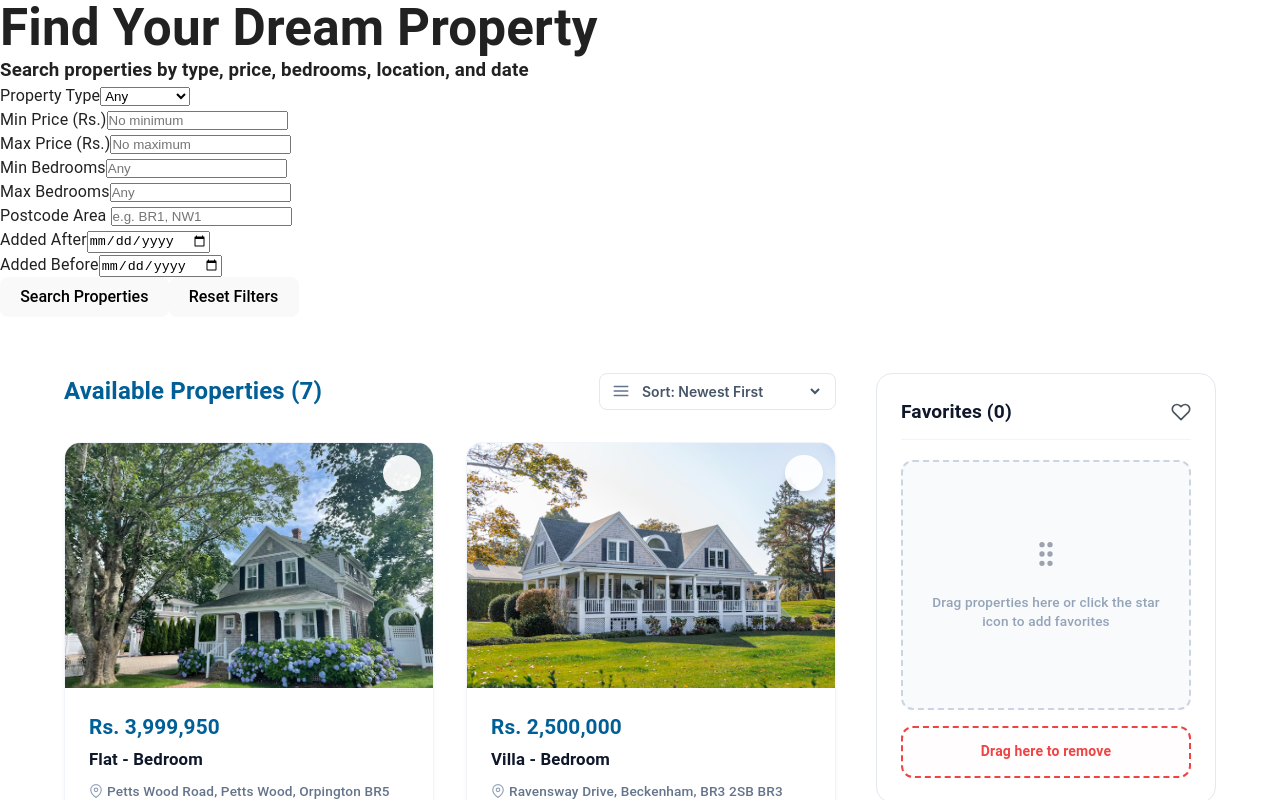
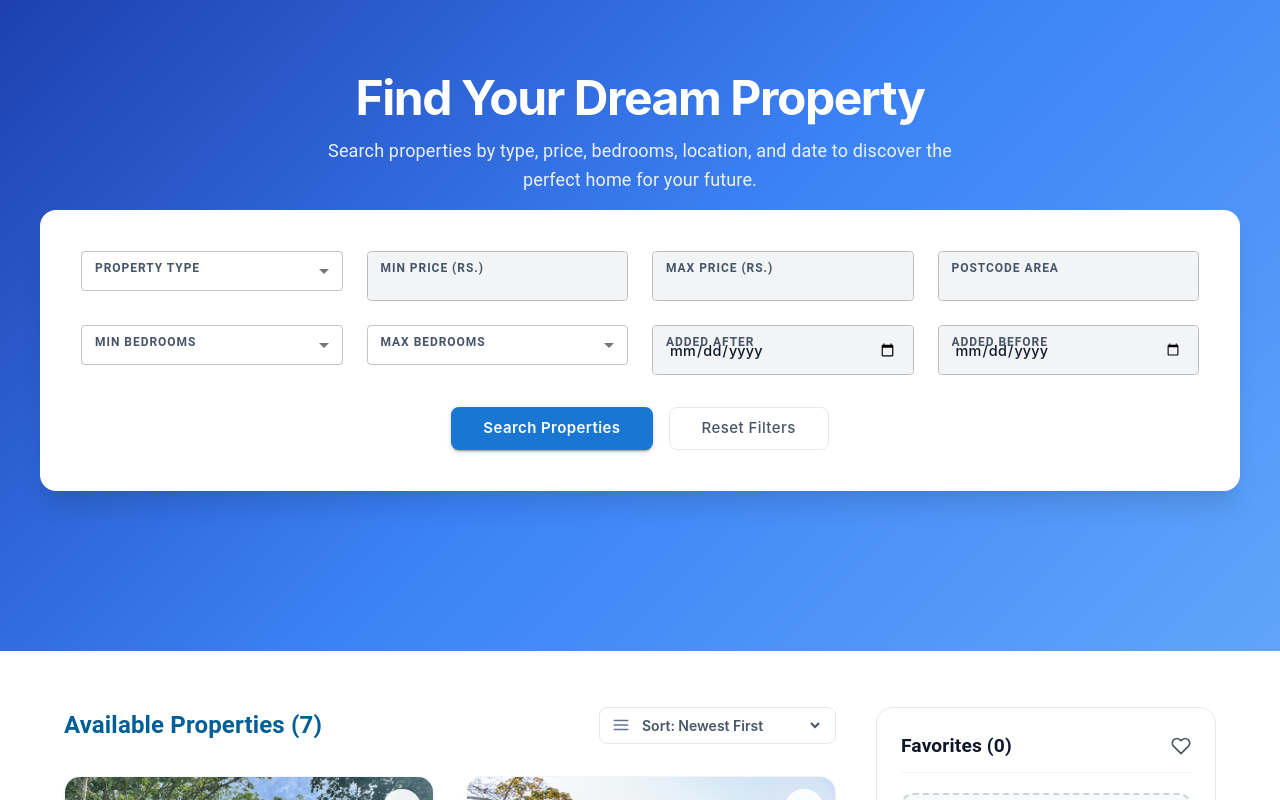
Before and after one commit to sasindi200/estate-agent-app, a React (Vite) app: page / in a window 1280 px wide. Shown: the top 800 px of the page. Built offline with nearby package versions, Linux system fonts and the light colour scheme.

Commit message:
convert search bar form inputs to Material UI react widgets and add UI tests for the real PropertyCard component

```diff
--- a/src/components/SearchBar.jsx
+++ b/src/components/SearchBar.jsx
@@ -1,4 +1,12 @@
 import React, { useState } from 'react';
+import {
+  FormControl,
+  InputLabel,
+  Select,
+  MenuItem,
+  TextField,
+  Button
+} from '@mui/material';
 
 const SearchBar = ({ onSearch }) => {
   const [formData, setFormData] = useState({
@@ -41,133 +49,192 @@ const SearchBar = ({ onSearch }) => {
   };
 
   return (
-    <section className = "search-container">
+    <div className="search-section">
+      <div className="search-banner">
         <h1>Find Your Dream Property</h1>
-      <h3>Search properties by type, price, bedrooms, location, and date</h3>
-
-      <form onSubmit=  {handleSubmit}  className= "search-form" >
-        <div className= "form-row">
-          <div className  =" form-group">
-            <label htmlFor= "type">Property Type</label>
-            <select
-              id= "type"
-              name= "type"
-              value= {formData.type}
-              onChange= {handleChange}
-              className= "form-control"
+        <p>Search properties by type, price, bedrooms, location, and date to discover the perfect home for your future.</p>
+      </div>
+      <div className="search-card-wrapper">
+        <form onSubmit={handleSubmit} className="search-form-custom">
+          <div className="search-grid">
+            <div className="search-field">
+              <FormControl fullWidth size="small" variant="outlined">
+                <InputLabel id="type-label">PROPERTY TYPE</InputLabel>
+                <Select
+                  labelId="type-label"
+                  id="type"
+                  name="type"
+                  value={formData.type}
+                  onChange={handleChange}
+                  label="PROPERTY TYPE"
                 >
-              <option value = "" >Any</option>
-              <option value = "house">House</option>
-              <option value = "flat">Flat</option>
-              <option value = "apartment">Apartment</option>
-              <option value = "villa">Villa</option>
-              <option value = "townhouse">Townhouse</option>
-
-            </select>
+                  <MenuItem value="">Any</MenuItem>
+                  <MenuItem value="house">House</MenuItem>
+                  <MenuItem value="flat">Flat</MenuItem>
+                  <MenuItem value="apartment">Apartment</MenuItem>
+                  <MenuItem value="villa">Villa</MenuItem>
+                  <MenuItem value="townhouse">Townhouse</MenuItem>
+                </Select>
+              </FormControl>
             </div>
 
-          <div className = "form-group">
-            <label htmlFor= "minPrice" >Min Price (Rs.)</label>
-            <input
+            <div className="search-field">
+              <TextField
+                fullWidth
+                size="small"
+                id="minPrice"
+                name="minPrice"
+                label="MIN PRICE (RS.)"
                 type="number"
-              id= "minPrice"
-              name="minPrice"
-              value= {formData.minPrice}
-              onChange=  {handleChange}
-              placeholder= "No minimum"
-              className=  "form-control"
+                value={formData.minPrice}
+                onChange={handleChange}
+                placeholder="No minimum"
+                inputProps={{ min: 0 }}
               />
             </div>
 
-          <div className="form-group">
-            <label htmlFor="maxPrice">Max Price (Rs.)</label>
-            <input
-              type="number"
+            <div className="search-field">
+              <TextField
+                fullWidth
+                size="small"
                 id="maxPrice"
                 name="maxPrice"
-              value = {formData.maxPrice}
+                label="MAX PRICE (RS.)"
+                type="number"
+                value={formData.maxPrice}
                 onChange={handleChange}
-              placeholder= "No maximum"
-              className= "form-control"
+                placeholder="No maximum"
+                inputProps={{ min: 0 }}
+              />
+            </div>
+
+            <div className="search-field">
+              <TextField
+                fullWidth
+                size="small"
+                id="postcode"
+                name="postcode"
+                label="POSTCODE AREA"
+                type="text"
+                value={formData.postcode}
+                onChange={handleChange}
+                placeholder="e.g. BR1, NW1"
+              />
+            </div>
+
+            <div className="search-field">
+              <FormControl fullWidth size="small" variant="outlined">
+                <InputLabel id="min-bedrooms-label">MIN BEDROOMS</InputLabel>
+                <Select
+                  labelId="min-bedrooms-label"
+                  id="minBedrooms"
+                  name="minBedrooms"
+                  value={formData.minBedrooms}
+                  onChange={handleChange}
+                  label="MIN BEDROOMS"
+                >
+                  <MenuItem value="">Any</MenuItem>
+                  <MenuItem value="1">1</MenuItem>
+                  <MenuItem value="2">2</MenuItem>
+                  <MenuItem value="3">3</MenuItem>
+                  <MenuItem value="4">4</MenuItem>
+                  <MenuItem value="5">5</MenuItem>
+                </Select>
+              </FormControl>
+            </div>
+
+            <div className="search-field">
+              <FormControl fullWidth size="small" variant="outlined">
+                <InputLabel id="max-bedrooms-label">MAX BEDROOMS</InputLabel>
+                <Select
+                  labelId="max-bedrooms-label"
+                  id="maxBedrooms"
+                  name="maxBedrooms"
+                  value={formData.maxBedrooms}
+                  onChange={handleChange}
+                  label="MAX BEDROOMS"
+                >
+                  <MenuItem value="">Any</MenuItem>
+                  <MenuItem value="1">1</MenuItem>
+                  <MenuItem value="2">2</MenuItem>
+                  <MenuItem value="3">3</MenuItem>
+                  <MenuItem value="4">4</MenuItem>
+                  <MenuItem value="5">5</MenuItem>
+                </Select>
+              </FormControl>
+            </div>
+
+            <div className="search-field">
+              <TextField
+                fullWidth
+                size="small"
+                id="dateFrom"
+                name="dateFrom"
+                label="ADDED AFTER"
+                type="date"
+                value={formData.dateFrom}
+                onChange={handleChange}
+                InputLabelProps={{ shrink: true }}
+              />
+            </div>
+
+            <div className="search-field">
+              <TextField
+                fullWidth
+                size="small"
+                id="dateTo"
+                name="dateTo"
+                label="ADDED BEFORE"
+                type="date"
+                value={formData.dateTo}
+                onChange={handleChange}
+                InputLabelProps={{ shrink: true }}
               />
             </div>
           </div>
 
-        <div className="form-row">
-          <div className="form-group">
-            <label htmlFor="minBedrooms">Min Bedrooms</label>
-            <input
-              type="number"
-              id="minBedrooms"
-              name="minBedrooms"
-              value={formData.minBedrooms}
-              onChange={handleChange}
-              min="0"
-              placeholder="Any"
-              className="form-control"
-            />
+          <div className="search-actions">
+            <Button
+              type="submit"
+              variant="contained"
+              color="primary"
+              size="large"
+              sx={{
+                textTransform: 'none',
+                fontWeight: 600,
+                fontFamily: 'var(--primary-font)',
+                borderRadius: '8px',
+                px: 4
+              }}
+            >
+              Search Properties
+            </Button>
+            <Button
+              type="button"
+              onClick={handleReset}
+              variant="outlined"
+              color="inherit"
+              size="large"
+              sx={{
+                textTransform: 'none',
+                fontWeight: 500,
+                fontFamily: 'var(--primary-font)',
+                borderRadius: '8px',
+                borderColor: 'var(--border-color)',
+                color: 'var(--text-medium)',
+                '&:hover': {
+                  borderColor: 'var(--text-light)',
+                  backgroundColor: 'rgba(0, 0, 0, 0.02)'
+                },
+                px: 4
+              }}
+            >
+              Reset Filters
+            </Button>
           </div>
-
-          <div className="form-group">
-            <label htmlFor="maxBedrooms">Max Bedrooms</label>
-            <input
-              type="number"
-              id="maxBedrooms"
-              name="maxBedrooms"
-              value={formData.maxBedrooms}
-              onChange={handleChange}
-              min="0"
-              placeholder="Any"
-              className="form-control"
-            />
-          </div>
-
-          <div className="form-group">
-            <label htmlFor="postcode">Postcode Area </label>
-            <input
-              type="text"
-              id="postcode"
-              name="postcode"
-              value={formData.postcode}
-              onChange= {handleChange}
-              placeholder="e.g. BR1, NW1"
-              className="form-control"
-            />
+        </form>
       </div>
     </div>
-
-        <div className="form-row">
-          <div className="form-group">
-            <label htmlFor="dateFrom">Added After</label>
-            <input
-              type="date"
-              id="dateFrom"
-              name="dateFrom"
-              value={formData.dateFrom}
-              onChange={handleChange}
-              className="form-control"
-            />
-          </div>
-
-          <div className="form-group">
-            <label htmlFor="dateTo">Added Before</label>
-            <input
-              type="date"
-              id="dateTo"
-              name="dateTo"
-              value={formData.dateTo}
-              onChange={handleChange}
-              className="form-control"
-            />
-          </div>
-        </div>
-
-        <div className="button-group">
-          <button type="submit" className="btn btn-primary">Search Properties</button>
-          <button type="button" onClick={handleReset} className="btn btn-secondary"> Reset Filters</button>
-        </div>
-      </form>
-    </section>
   );
 };
 
```
Also changed, not shown: 1 other file (tests, documents, lock files or other folders). Lines whose indentation alone changed are shown as unchanged.
